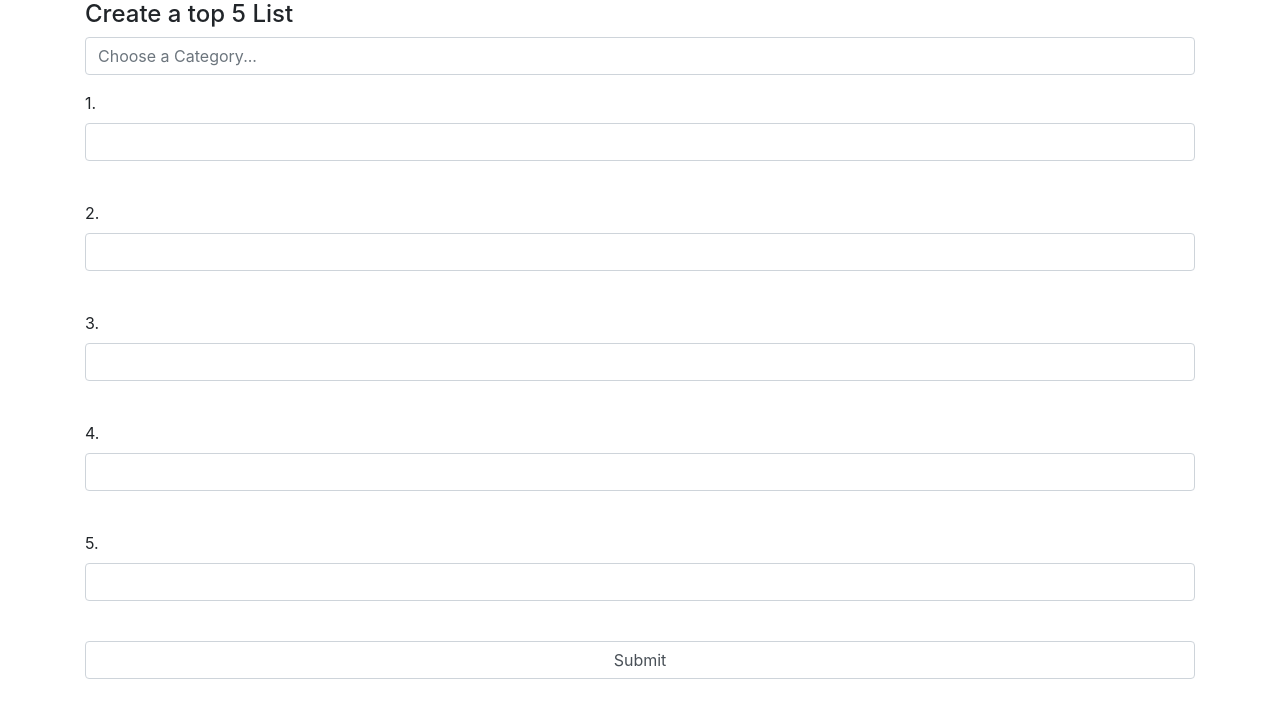
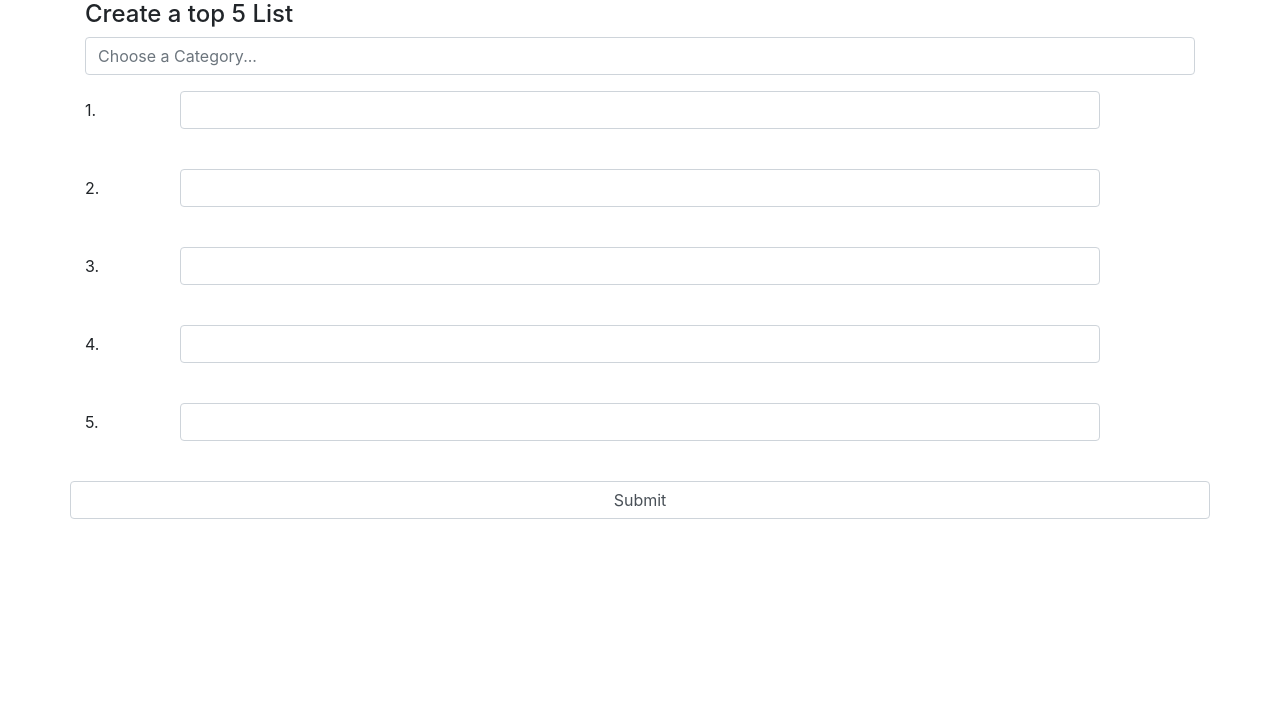
Before and after one commit to ajkelso/Top-Five, a React (Create React App) app in the folder frontend/: page /lists/new in a window 1280 px wide. Shown: the top 718 px of the page. Built offline with nearby package versions, Linux system fonts and the light colour scheme; sample sign-in values are in the browser's storage.

Commit message:
make form horizontal

```diff
--- a/frontend/src/components/ListForm.jsx
+++ b/frontend/src/components/ListForm.jsx
@@ -2,7 +2,7 @@ import React, { useState } from 'react'
 import { useDispatch } from 'react-redux'
 import { addUserList } from '../redux/actions/userActions'
 import { useHistory } from "react-router-dom"
-import Form from 'react-bootstrap/Form'
+import { Form, Row, Col } from 'react-bootstrap'
 
 function ListForm(props) {
 
@@ -39,40 +39,50 @@ function ListForm(props) {
 
             <h4>Create a top 5 List</h4>
 
-            <form onSubmit={handleSubmit}>
+            <Form onSubmit={handleSubmit}>
                 <Form.Group controlId="listForm.category">
                     <Form.Control type="text" name="category" placeholder="Choose a Category..." onChange={handleChange} value={formData.category}/>
                 </Form.Group>
-                <Form.Group controlId="listForm.First">
-                    <Form.Label htmlFor="First">1.</Form.Label>
-                    <Form.Control type="text" name="first" onChange={handleChange} value={formData.first}/><br/>
+                <Form.Group as={Row} controlId="listForm.First">
+                    <Form.Label column sm={1} htmlFor="First">1.</Form.Label>
+                    <Col sm={10}>
+                        <Form.Control type="text" name="first" onChange={handleChange} value={formData.first}/><br/>
+                    </Col>
                 </Form.Group>
 
-                <Form.Group controlId="listForm.Second">
-                    <Form.Label htmlFor="Second">2.</Form.Label>
-                    <Form.Control type="text" name="second" onChange={handleChange} value={formData.second}/><br/>
+                <Form.Group as={Row} controlId="listForm.Second">
+                    <Form.Label column sm={1} htmlFor="Second">2.</Form.Label>
+                    <Col sm={10}>
+                        <Form.Control type="text" name="second" onChange={handleChange} value={formData.second}/><br/>
+                    </Col>
                 </Form.Group>
 
-                <Form.Group controlId="listForm.Third">
-                    <Form.Label htmlFor="Third">3.</Form.Label>
-                    <Form.Control type="text" name="third" onChange={handleChange} value={formData.third}/><br/>
+                <Form.Group as={Row} controlId="listForm.Third">
+                    <Form.Label column sm={1} htmlFor="Third">3.</Form.Label>
+                    <Col sm={10}>
+                        <Form.Control type="text" name="third" onChange={handleChange} value={formData.third}/><br/>
+                    </Col>
                 </Form.Group>
 
-                <Form.Group controlId="listForm.Fourth">
-                    <Form.Label htmlFor="Fourth">4.</Form.Label>
-                    <Form.Control type="text" name="fourth" onChange={handleChange} value={formData.fourth}/><br/>
+                <Form.Group as={Row} controlId="listForm.Fourth">
+                    <Form.Label column sm={1} htmlFor="Fourth">4.</Form.Label>
+                    <Col sm={10}>
+                        <Form.Control type="text" name="fourth" onChange={handleChange} value={formData.fourth}/><br/>
+                    </Col>
                 </Form.Group>
 
-                <Form.Group controlId="listForm.Fifth">
-                    <Form.Label htmlFor="Fifth">5.</Form.Label>
-                    <Form.Control type="text" name="fifth" onChange={handleChange} value={formData.fifth}/><br/>
+                <Form.Group as={Row} controlId="listForm.Fifth">
+                    <Form.Label column sm={1} htmlFor="Fifth">5.</Form.Label>
+                    <Col sm={10}>
+                        <Form.Control type="text" name="fifth" onChange={handleChange} value={formData.fifth}/><br/>
+                    </Col>
                 </Form.Group>
 
-                <Form.Group controlId="listForm.Submit">
+                <Form.Group as={Row} controlId="listForm.Submit">
                     <Form.Control type="submit"/>
                 </Form.Group>
 
-            </form>
+            </Form>
         </div>
     )
 }
```
Also changed, not shown: 1 other file (tests, documents, lock files or other folders).
